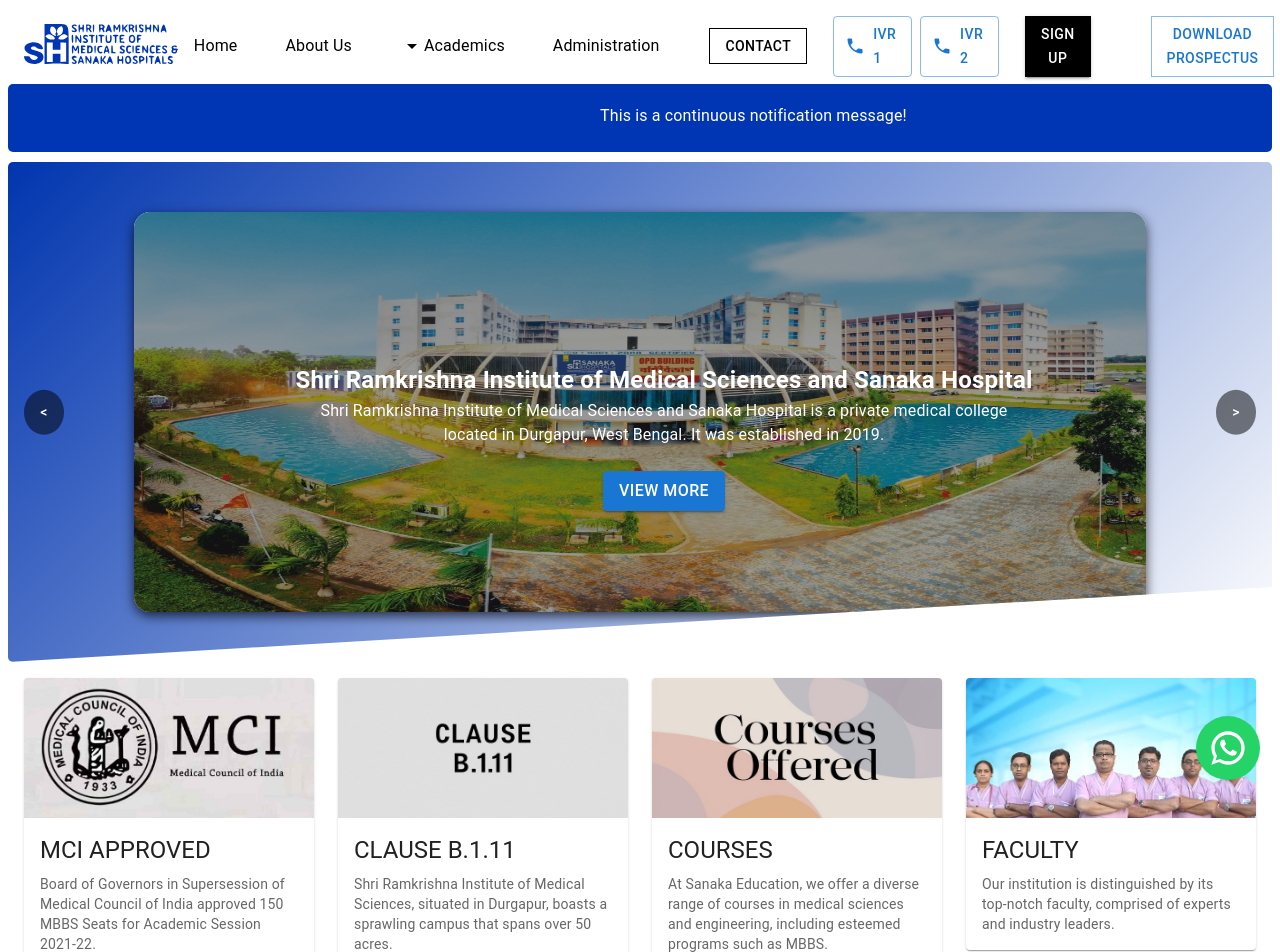
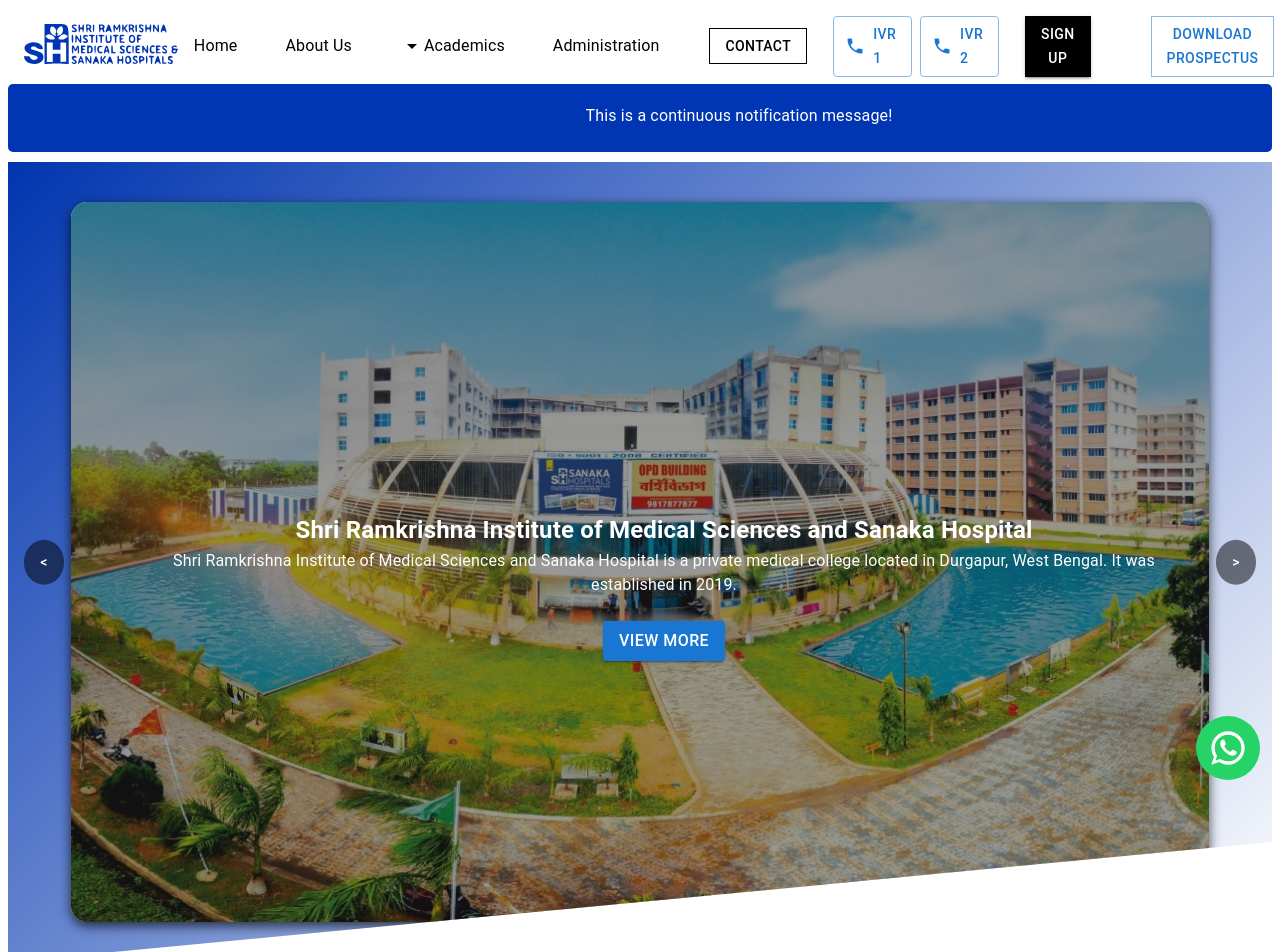
Before and after one commit to IAmShivay/SanakaFrontend, a React (Vite) app: page / in a window 1280 px wide. Shown: the top 952 px of the page. Built offline with nearby package versions, Linux system fonts and the light colour scheme.

Commit message:
added details for responsiveness

```diff
--- a/src/components/Home/Home.tsx
+++ b/src/components/Home/Home.tsx
@@ -1,3 +1,275 @@
+// import React, { useState, useCallback, useEffect } from "react";
+// import { Box, Button, Typography } from "@mui/material";
+// import { motion } from "framer-motion";
+// import TabWithPopup from "../PopupForm/PopupForm";
+// import ActionAreaCard from "../Section/Crads/Crads";
+
+// interface Product {
+//   id: number;
+//   title: string;
+//   description: string;
+//   image: string;
+//   link: string;
+// }
+
+// export interface FormData {
+//   name: string;
+//   email: string;
+//   phoneNumber: string;
+// }
+
+// const products: Product[] = [
+//   {
+//     id: 1,
+//     title: "Shri Ramkrishna Institute of Medical Sciences and Sanaka Hospital",
+//     description: "Shri Ramkrishna Institute of Medical Sciences and Sanaka Hospital is a private medical college located in Durgapur, West Bengal. It was established in 2019.",
+//     image: "images/SanakaEducation.jpg",
+//     link: "/aboutUs",
+//   },
+//   // {
+//   //   id: 2,
+//   //   title: "Shri Ramkrishna Institute of Medical Sciences and Sanaka Hospital",
+//   //   description: "Shri Ramkrishna Institute of Medical Sciences and Sanaka Hospital is a private medical college located in Durgapur, West Bengal. It was established in 2019.",
+//   //   image: "",
+//   //   link: "/aboutUs",
+//   // },
+// ];
+
+// const variants = {
+//   hidden: { opacity: 0, x: 100 },
+//   visible: { opacity: 1, x: 0 },
+// };
+
+// const CarouselComponent: React.FC = () => {
+//   const [isOpen, setIsOpen] = useState(false);
+//   const [formFilled, setFormFilled] = useState(false);
+//   const [currentIndex, setCurrentIndex] = useState(0);
+
+//   useEffect(() => {
+//     const storedFormFilled = localStorage.getItem("formFilled");
+//     if (storedFormFilled === "true") {
+//       setFormFilled(true);
+//     }
+//   }, []);
+
+//   const handleOpen = useCallback(() => {
+//     if (!formFilled) {
+//       setIsOpen(true);
+//     } else {
+//       console.log("The form is already filled. Popup is disabled.");
+//     }
+//   }, [formFilled]);
+
+//   const handleSubmit = (formData: FormData) => {
+//     const hasContent =
+//       formData.name.trim() !== "" &&
+//       formData.email.trim() !== "" &&
+//       formData.phoneNumber.trim() !== "";
+
+//     if (hasContent) {
+//       setFormFilled(true);
+//       localStorage.setItem("formFilled", "true");
+//       setIsOpen(false);
+//     } else {
+//       alert("Form is not filled out completely. Please fill it out.");
+//     }
+//   };
+
+//   const handleFormChange = useCallback(
+//     (data: { name: string; email: string }) => {
+//       setFormFilled(data.name !== "" && data.email !== "");
+//     },
+//     []
+//   );
+
+//   const nextProduct = useCallback(() => {
+//     setCurrentIndex((prevIndex) =>
+//       prevIndex === products.length - 1 ? 0 : prevIndex + 1
+//     );
+//   }, []);
+
+//   const prevProduct = useCallback(() => {
+//     setCurrentIndex((prevIndex) =>
+//       prevIndex === 0 ? products.length - 1 : prevIndex - 1
+//     );
+//   }, []);
+
+//   const handleButtonClick = (link: string) => {
+//     if (formFilled) {
+//       window.location.href = link;
+//     } else {
+//       handleOpen();
+//     }
+//   };
+
+//   return (
+//     <>
+//       <Box
+//         onClick={handleOpen}
+//         sx={{
+//           width: "auto",
+//           height: { xs: 300, md: 500 }, // Responsive height
+//           position: "relative",
+//           overflow: "hidden",
+//           background: "linear-gradient(135deg, #0135af, #FFFFFF)",
+//           clipPath: "polygon(0 0, 100% 0, 100% 85%, 0% 100%)",
+//           display: "flex",
+//           alignItems: "center",
+//           justifyContent: "center",
+//           borderRadius: "5px",
+//         }}
+//       >
+//         {products.map((product, index) => (
+//           <motion.div
+//             key={product.id}
+//             variants={variants}
+//             initial="hidden"
+//             animate={index === currentIndex ? "visible" : "hidden"}
+//             transition={{ ease: "easeInOut", duration: 0.8 }}
+//             style={{
+//               width: "100%",
+//               height: "100%",
+//               position: "absolute",
+//               display: "flex",
+//               alignItems: "center",
+//               justifyContent: "center",
+//               zIndex: index === currentIndex ? 1 : 0,
+//               opacity: index === currentIndex ? 1 : 0,
+//             }}
+//           >
+//             <Box
+//               sx={{
+//                 position: "relative",
+//                 width: { xs: "90%", md: "80%" },
+//                 height: { xs: "90%", md: "80%" },
+//                 overflow: "hidden",
+//                 borderRadius: "16px",
+//                 boxShadow: "0 4px 12px rgba(0, 0, 0, 0.7)",
+//                 backgroundColor: "#fff",
+//                 display: "flex",
+//                 flexDirection: "column",
+//                 alignItems: "center",
+//               }}
+//             >
+//               <img
+//                 src={product.image}
+//                 alt={product.title}
+//                 style={{
+//                   width: "100%",
+//                   height: "100%",
+//                   borderRadius: "10px",
+//                 }}
+//               />
+//               <Box
+//                 sx={{
+//                   position: "absolute",
+//                   top: 0,
+//                   left: 0,
+//                   width: "100%",
+//                   height: "100%",
+//                   display: "flex",
+//                   flexDirection: "column",
+//                   justifyContent: "center",
+//                   alignItems: "center",
+//                   backgroundColor: "rgba(0, 0, 0, 0.4)",
+//                   color: "#fff",
+//                   padding: { xs: 1, md: 3 },
+//                   textAlign: "center",
+//                 }}
+//               >
+//                 <Typography
+//                   variant="h6"
+//                   sx={{
+//                     fontWeight: "bold",
+//                     width: { xs: "90%", md: 'auto' ,xl:'auto' },
+//                     fontSize: { xs: '1rem', md: '1.5rem' },
+//                     overflow: "hidden",
+//                     textOverflow: "ellipsis",
+//                   }}
+//                 >
+//                   {product.title}
+//                 </Typography>
+//                 <Typography
+//                   variant="body1"
+//                   sx={{
+//                     maxWidth:'90vh',
+//                     marginBottom: 1,
+//                     fontSize: { xs: '0.75rem', md: '1rem' },
+//                     overflow: "hidden",
+//                     textOverflow: "ellipsis",
+//                     width: { xs: "90%", md: 'auto' },
+//                   }}
+//                 >
+//                   {product.description}
+//                 </Typography>
+//                 <Button
+//                   onClick={() => handleButtonClick(product.link)}
+//                   variant="contained"
+//                   color="primary"
+//                   sx={{ marginTop: 2, fontSize: { xs: '0.75rem', md: '1rem' } }}
+//                 >
+//                   View More
+//                 </Button>
+//               </Box>
+//             </Box>
+//           </motion.div>
+//         ))}
+//         <Button
+//           onClick={prevProduct}
+//           sx={{
+//             position: "absolute",
+//             top: "50%",
+//             left: 16,
+//             zIndex: 2,
+//             transform: "translateY(-50%)",
+//             backgroundColor: "rgba(0, 0, 0, 0.5)",
+//             color: "#fff",
+//             padding: "10px",
+//             minWidth: "40px",
+//             borderRadius: "50%",
+//             "&:hover": {
+//               backgroundColor: "rgba(0, 0, 0, 0.7)",
+//             },
+//           }}
+//         >
+//           &lt;
+//         </Button>
+//         <Button
+//           onClick={nextProduct}
+//           sx={{
+//             position: "absolute",
+//             top: "50%",
+//             right: 16,
+//             zIndex: 2,
+//             transform: "translateY(-50%)",
+//             backgroundColor: "rgba(0, 0, 0, 0.5)",
+//             color: "#fff",
+//             padding: "10px",
+//             minWidth: "40px",
+//             borderRadius: "50%",
+//             "&:hover": {
+//               backgroundColor: "rgba(0, 0, 0, 0.7)",
+//             },
+//           }}
+//         >
+//           &gt;
+//         </Button>
+//       </Box>
+//       <TabWithPopup
+//         isOpen={isOpen}
+//         onSubmit={handleSubmit}
+//         formFilled={formFilled}
+//         onFormChange={handleFormChange}
+//       />
+//       <ActionAreaCard />
+//     </>
+//   );
+// };
+
+// export default CarouselComponent;
+
+
+
 import React, { useState, useCallback, useEffect } from "react";
 import { Box, Button, Typography } from "@mui/material";
 import { motion } from "framer-motion";
@@ -107,8 +379,8 @@
       <Box
         onClick={handleOpen}
         sx={{
-          width: "100%",
-          height: { xs: 300, md: 500 },
+          width: { xs: "100%", md: "80vh", lg: "100%" },
+          height: "100vh",
           position: "relative",
           overflow: "hidden",
           background: "linear-gradient(135deg, #0135af, #FFFFFF)",
@@ -116,7 +388,6 @@
           display: "flex",
           alignItems: "center",
           justifyContent: "center",
-          borderRadius: "5px",
         }}
       >
         {products.map((product, index) => (
@@ -140,8 +411,8 @@
             <Box
               sx={{
                 position: "relative",
-                width: { xs: "90%", md: "80%" },
-                height: { xs: "90%", md: "80%" },
+                width: { xs: "80%", md: "80%", lg: "90%" },
+                height: { xs: "70%", md: "80%", lg: "90%" },
                 overflow: "hidden",
                 borderRadius: "16px",
                 boxShadow: "0 4px 12px rgba(0, 0, 0, 0.7)",
@@ -157,6 +428,7 @@
                 style={{
                   width: "100%",
                   height: "100%",
+                  objectFit: "cover",
                   borderRadius: "10px",
                 }}
               />
@@ -181,7 +453,7 @@
                   variant="h6"
                   sx={{
                     fontWeight: "bold",
-                    width: { xs: "90%", md: 'auto' ,xl:'auto' },
+                    width: "90%",
                     fontSize: { xs: '1rem', md: '1.5rem' },
                     overflow: "hidden",
                     textOverflow: "ellipsis",
@@ -192,12 +464,11 @@
                 <Typography
                   variant="body1"
                   sx={{
-                    maxWidth:'90vh',
                     marginBottom: 1,
                     fontSize: { xs: '0.75rem', md: '1rem' },
                     overflow: "hidden",
                     textOverflow: "ellipsis",
-                    width: { xs: "90%", md: 'auto' },
+                    width: "90%",
                   }}
                 >
                   {product.description}
--- a/src/components/Notification/Notification.tsx
+++ b/src/components/Notification/Notification.tsx
@@ -35,7 +35,7 @@
   return (
     <Box
       sx={{
-        width: "100%",
+        width: { xs: "100%", md: "80vh", lg: "100%" },
         overflow: "hidden",
         backgroundColor: "#0035b3",
         color: "white",
@@ -43,7 +43,7 @@
         position: "relative",
         top: 0,
         zIndex: 1000,
-        height: "6vh",
+        height: { xs: "70%", md: "80%", lg: "90%" },
         marginBottom:'10px',
         borderRadius:'5px'
       }}
--- a/src/components/Section/Crads/Crads.tsx
+++ b/src/components/Section/Crads/Crads.tsx
@@ -1,39 +1,52 @@
-import { Card, CardContent, CardMedia, Typography, CardActionArea, Grid, Box } from '@mui/material';
+import {
+  Card,
+  CardContent,
+  CardMedia,
+  Typography,
+  CardActionArea,
+  Grid,
+  Box,
+} from "@mui/material";
 
 const cards = [
   {
-    title: 'MCI APPROVED',
-    description: 'Board of Governors in Supersession of Medical Council of India approved 150 MBBS Seats for Academic Session 2021-22.',
-    image: '/images/MCI LOGO.jpg', // Replace with a real image URL
-    alt: 'MCI approved'
+    title: "MCI APPROVED",
+    description:
+      "Board of Governors in Supersession of Medical Council of India approved 150 MBBS Seats for Academic Session 2021-22.",
+    image: "/images/MCI LOGO.jpg", // Replace with a real image URL
+    alt: "MCI approved",
   },
   {
-    title: 'CLAUSE B.1.11',
-    description: 'Shri Ramkrishna Institute of Medical Sciences, situated in Durgapur, boasts a sprawling campus that spans over 50 acres.',
-    image: '/images/CLAUSE.jpeg', // Replace with a real image URL
-    alt: 'Campus'
+    title: "CLAUSE B.1.11",
+    description:
+      "Shri Ramkrishna Institute of Medical Sciences, situated in Durgapur, boasts a sprawling campus that spans over 50 acres.",
+    image: "/images/CLAUSE.jpeg", // Replace with a real image URL
+    alt: "Campus",
   },
   {
-    title: 'COURSES',
-    description: 'At Sanaka Education, we offer a diverse range of courses in medical sciences and engineering, including esteemed programs such as MBBS.',
-    image: '/images/courses.jpeg', // Replace with a real image URL
-    alt: 'Courses'
+    title: "COURSES",
+    description:
+      "At Sanaka Education, we offer a diverse range of courses in medical sciences and engineering, including esteemed programs such as MBBS.",
+    image: "/images/courses.jpeg", // Replace with a real image URL
+    alt: "Courses",
   },
   {
-    title: 'FACULTY',
-    description: 'Our institution is distinguished by its top-notch faculty, comprised of experts and industry leaders.',
-    image: '/images/HeroBanner.jpg', // Replace with a real image URL
-    alt: 'Faculty'
-  }
+    title: "FACULTY",
+    description:
+      "Our institution is distinguished by its top-notch faculty, comprised of experts and industry leaders.",
+    image: "/images/HeroBanner.jpg", // Replace with a real image URL
+    alt: "Faculty",
+  },
 ];
 
 export default function ResponsiveCardGrid() {
   return (
-    <Box sx={{ padding: 2 }}>
+    <Box sx={{ padding: 2, width: { xs: "auto", md: "80vh", lg: "100%" }
+     }}>
       <Grid container spacing={3}>
         {cards.map((card, index) => (
-          <Grid item xs={12} sm={6} md={4} lg={3} key={index}>
-            <Box sx={{ margin: 'auto', maxWidth: 345 }}>
+          <Grid item xs={12} sm={6} md={3} lg={3} key={index}>
+            <Box sx={{ margin: "3px", maxWidth: 340 }}>
               <Card>
                 <CardActionArea>
                   <CardMedia
```
Also changed, not shown: src/components/Section/Footer/Footer.tsx (+23 -1 lines), vite.config.ts (+7 -3 lines).
